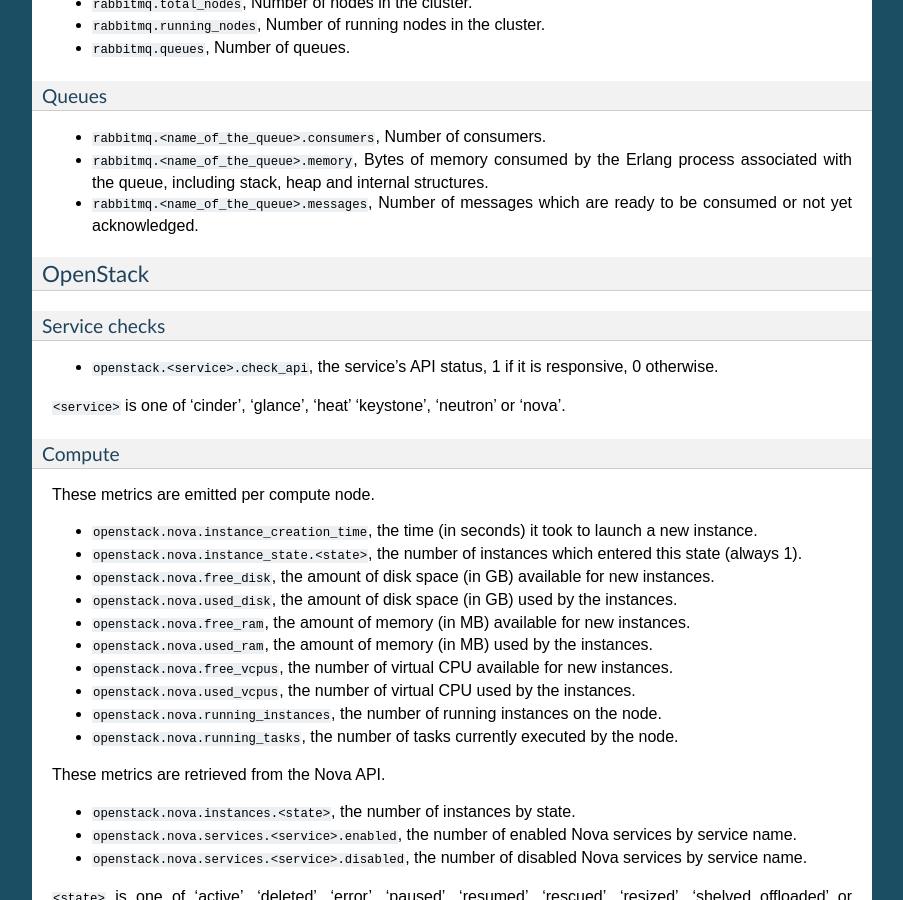
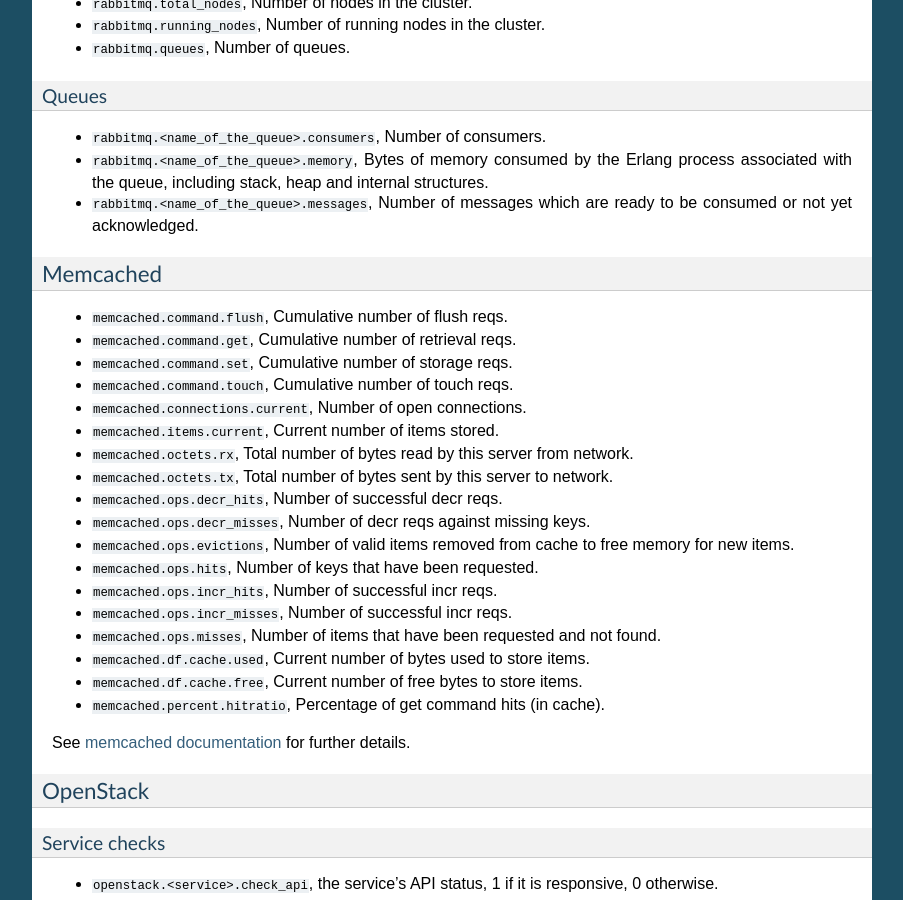
Before and after one commit to openstack-archive/fuel-plugin-lma-collector, a Sphinx documentation site: the page built from doc/source/metrics.rst, in a window 1280 px wide and 900 px high, scrolled down 4687 px. Shown: the whole window, without its empty margins (198-1101 px from the left). Built offline with Sphinx 7.4.7, drawn with Linux system fonts in a browser that asks for light colours.

Commit message:
Add memcached metrics
Change-Id: I981bd9ccaf0f68bf1f0252423ac000615625ea58

```diff
--- a/doc/source/metrics.rst
+++ b/doc/source/metrics.rst
@@ -84,6 +84,11 @@
 
 .. include:: metrics/rabbitmq.rst
 
+Memcached
+---------
+
+.. include:: metrics/memcached.rst
+
 OpenStack
 ---------
 
--- /dev/null
+++ b/doc/source/metrics/memcached.rst
@@ -0,0 +1,25 @@
+.. _memcached_metrics:
+
+* ``memcached.command.flush``, Cumulative number of flush reqs.
+* ``memcached.command.get``, Cumulative number of retrieval reqs.
+* ``memcached.command.set``, Cumulative number of storage reqs.
+* ``memcached.command.touch``, Cumulative number of touch reqs.
+* ``memcached.connections.current``, Number of open connections.
+* ``memcached.items.current``, Current number of items stored.
+* ``memcached.octets.rx``, Total number of bytes read by this server from network.
+* ``memcached.octets.tx``, Total number of bytes sent by this server to network.
+* ``memcached.ops.decr_hits``, Number of successful decr reqs.
+* ``memcached.ops.decr_misses``, Number of decr reqs against missing keys.
+* ``memcached.ops.evictions``, Number of valid items removed from cache to free memory for new items.
+* ``memcached.ops.hits``, Number of keys that have been requested.
+* ``memcached.ops.incr_hits``, Number of successful incr reqs.
+* ``memcached.ops.incr_misses``, Number of successful incr reqs.
+* ``memcached.ops.misses``, Number of items that have been requested and not found.
+* ``memcached.df.cache.used``, Current number of bytes used to store items.
+* ``memcached.df.cache.free``, Current number of free bytes to store items.
+* ``memcached.percent.hitratio``, Percentage of get command hits (in cache).
+
+
+See `memcached documentation`_ for further details.
+
+.. _memcached documentation: https://github.com/memcached/memcached/blob/master/doc/protocol.txt#L488
```
Also changed, not shown: 2 other files.
